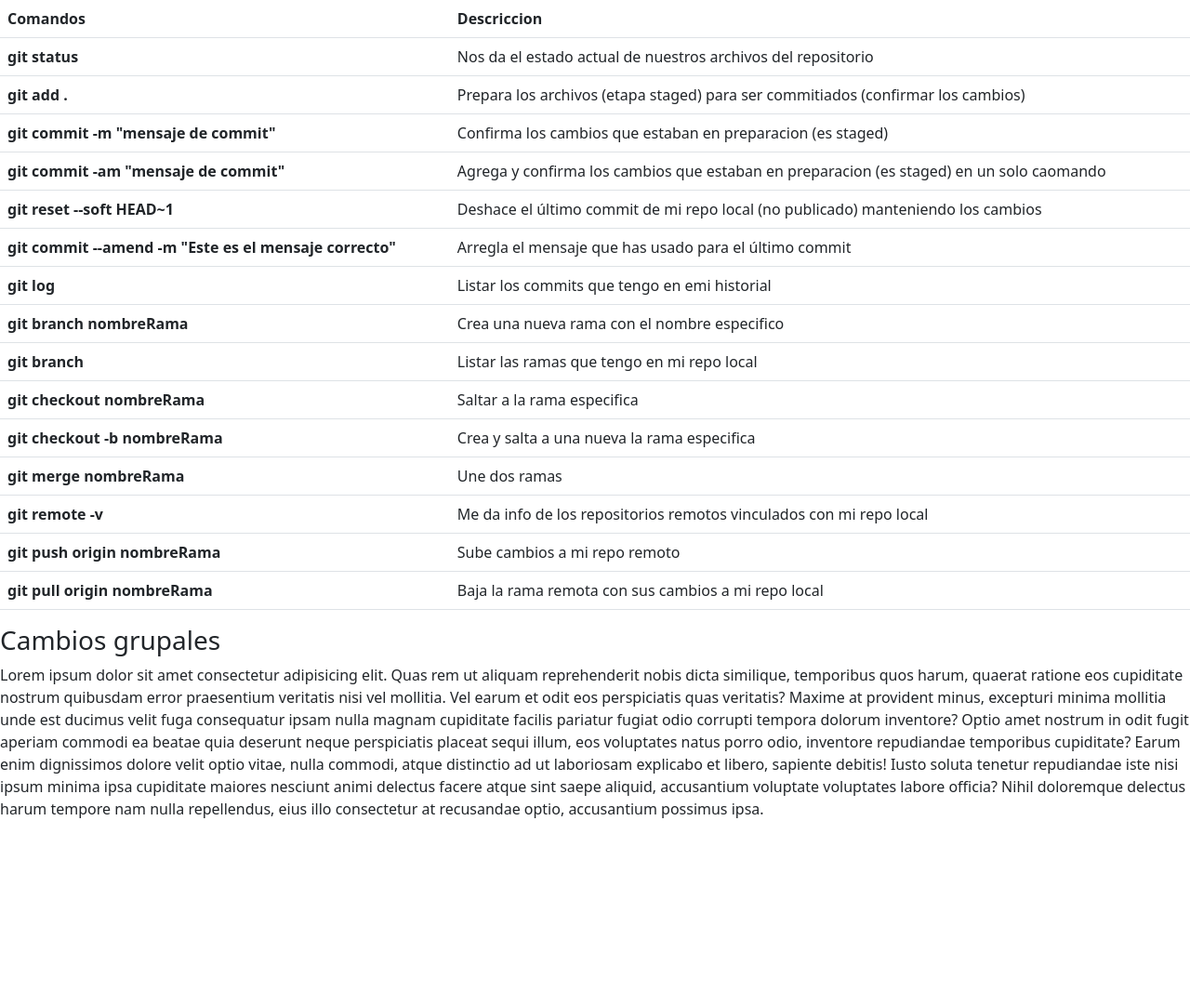
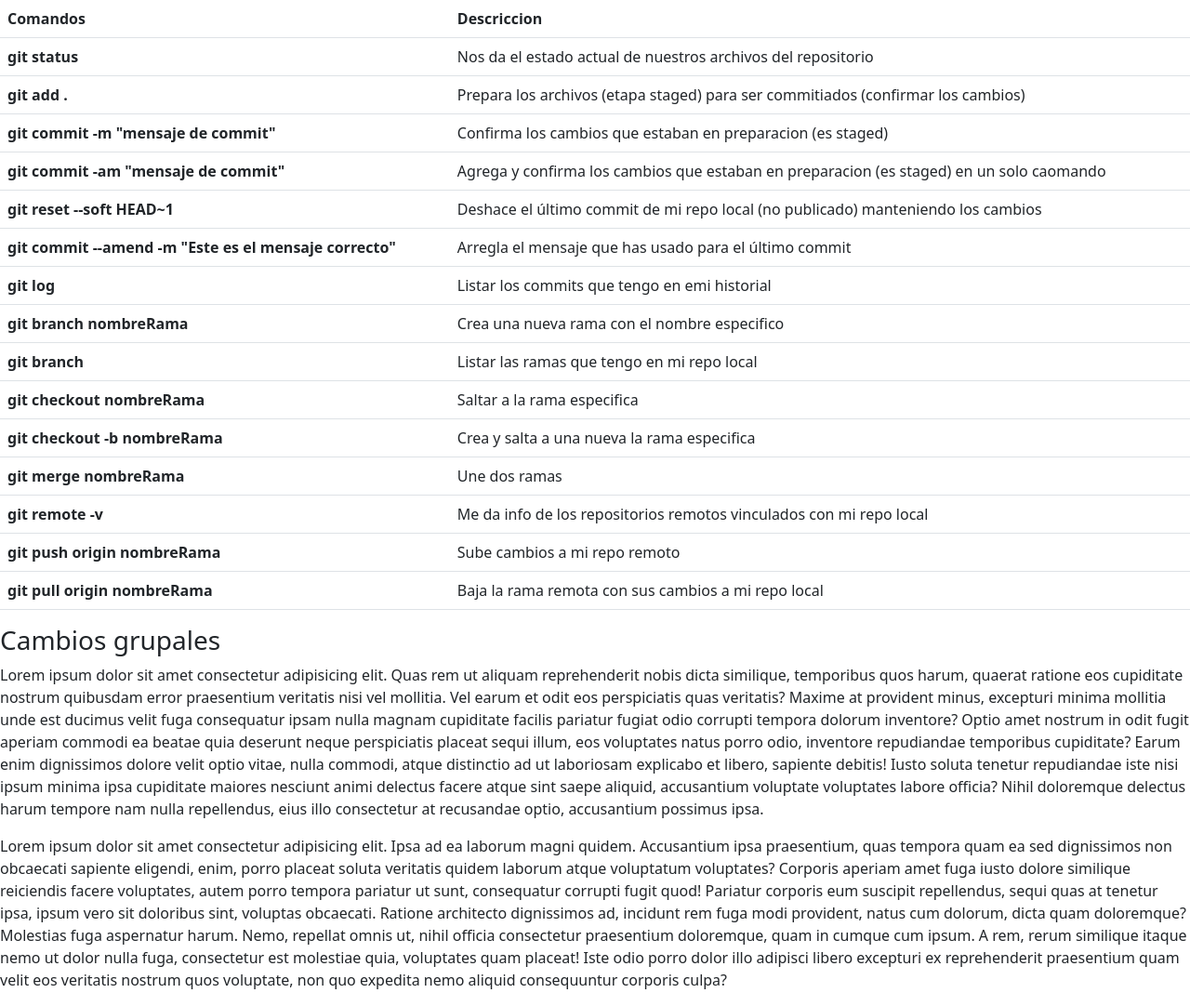
Before and after one commit to abelcg/practicaGit66i, a plain HTML site: page index.html in a window 1280 px wide. Shown: the whole page at 93% size. Before the commit the page ends 898 px from the top, so only its background shows below. Drawn offline with nearby package versions, Linux system fonts and the light colour scheme.

Commit message:
add new p

```diff
--- a/index.html
+++ b/index.html
@@ -85,7 +85,10 @@
           </tr>
           <tr>
             <th scope="row">git remote -v</th>
-            <td>Me da info de los repositorios remotos vinculados con mi repo local</td>
+            <td>
+              Me da info de los repositorios remotos vinculados con mi repo
+              local
+            </td>
           </tr>
           <tr>
             <th scope="row">git push origin nombreRama</th>
@@ -119,6 +122,24 @@
           optio, accusantium possimus ipsa.
         </p>
       </section>
+      <p>
+        Lorem ipsum dolor sit amet consectetur adipisicing elit. Ipsa ad ea
+        laborum magni quidem. Accusantium ipsa praesentium, quas tempora quam ea
+        sed dignissimos non obcaecati sapiente eligendi, enim, porro placeat
+        soluta veritatis quidem laborum atque voluptatum voluptates? Corporis
+        aperiam amet fuga iusto dolore similique reiciendis facere voluptates,
+        autem porro tempora pariatur ut sunt, consequatur corrupti fugit quod!
+        Pariatur corporis eum suscipit repellendus, sequi quas at tenetur ipsa,
+        ipsum vero sit doloribus sint, voluptas obcaecati. Ratione architecto
+        dignissimos ad, incidunt rem fuga modi provident, natus cum dolorum,
+        dicta quam doloremque? Molestias fuga aspernatur harum. Nemo, repellat
+        omnis ut, nihil officia consectetur praesentium doloremque, quam in
+        cumque cum ipsum. A rem, rerum similique itaque nemo ut dolor nulla
+        fuga, consectetur est molestiae quia, voluptates quam placeat! Iste odio
+        porro dolor illo adipisci libero excepturi ex reprehenderit praesentium
+        quam velit eos veritatis nostrum quos voluptate, non quo expedita nemo
+        aliquid consequuntur corporis culpa?
+      </p>
     </main>
     <script
       src="https://cdn.jsdelivr.net/npm/bootstrap@5.3.0/dist/js/bootstrap.bundle.min.js"
```
